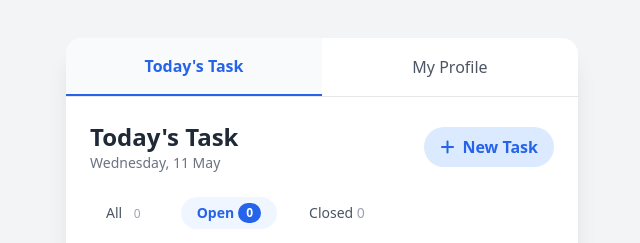
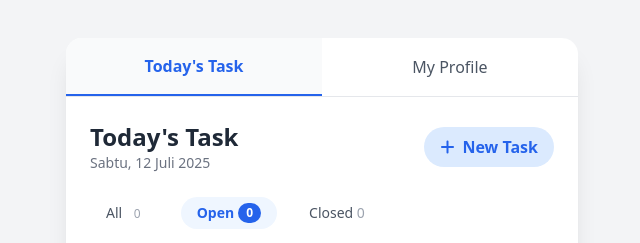
Before and after one commit to Revou-Coding-Camp/codingcamp-7-jul-25-initialgr, a plain HTML site: page index.html in a window 1280 px wide. Shown: the part 215-458 px from the top of the page, 318-958 px from the left. Drawn offline with nearby package versions, Linux system fonts and the light colour scheme.

Commit message:
feat: display current date on the dashboard
Adds a new utility function `getFormattedDate` to retrieve
the current date in a user-friendly "Weekday, Day Month" format.
This date is then rendered in the main dashboard area when the
DOM content is loaded, providing immediate context to the user.

```diff
--- a/index.html
+++ b/index.html
@@ -26,7 +26,7 @@
       <div class="flex justify-between items-center mb-6">
         <div>
           <h2 class="text-2xl font-bold text-gray-800">Today's Task</h2>
-          <p class="text-gray-500 text-sm">Wednesday, 11 May</p>
+          <p class="text-gray-500 text-sm date-display">Loading date...</p>
         </div>
         <button id="new-task-button"
           class="bg-blue-100 text-blue-600 font-semibold py-2 px-4 rounded-full flex items-center space-x-2 hover:bg-blue-200 transition duration-150 ease-in-out">
--- a/js/script.js
+++ b/js/script.js
@@ -6,6 +6,25 @@ let currentFilter = 'open'; // Keep track of the currently active filter
 // Variables for delete confirmation modal
 let currentDeleteTarget = null; // To store id of task or 'all' for all tasks
 let currentDeleteAction = null; // To store the function to execute (deleteTask or deleteAllTasks)
+
+
+// --- Date Formatting Function ---
+function getFormattedDate() {
+  const date = new Date(); // Gets the current date and time
+
+  const options = {
+    weekday: 'long', // Full weekday name (e.g., "Saturday")
+    day: 'numeric',  // Day of the month (e.g., "12")
+    month: 'long',    // Full month name (e.g., "July")
+    year: 'numeric'    // Full month name (e.g., "July")
+  };
+
+  // Uses toLocaleDateString to format the date according to the specified options
+  // and the user's locale (or a specified locale like 'en-US' for consistency).
+  return date.toLocaleDateString('id-ID', options);
+}
+// --- End Date Formatting Function ---
+
 
 // Function to add a task
 function addTask() {
@@ -214,6 +233,12 @@ document.addEventListener('DOMContentLoaded', () => {
   const confirmDeleteButton = document.getElementById('confirm-delete-button');
   const cancelDeleteButton = document.getElementById('cancel-delete-button');
 
+  // --- Start of Date Display Integration ---
+  const dateParagraph = document.querySelector('.date-display');
+  if (dateParagraph) {
+    dateParagraph.textContent = getFormattedDate();
+  }
+  // --- End of Date Display Integration ---
 
   // Function to handle tab switching
   const switchTab = (tabId) => {
```
